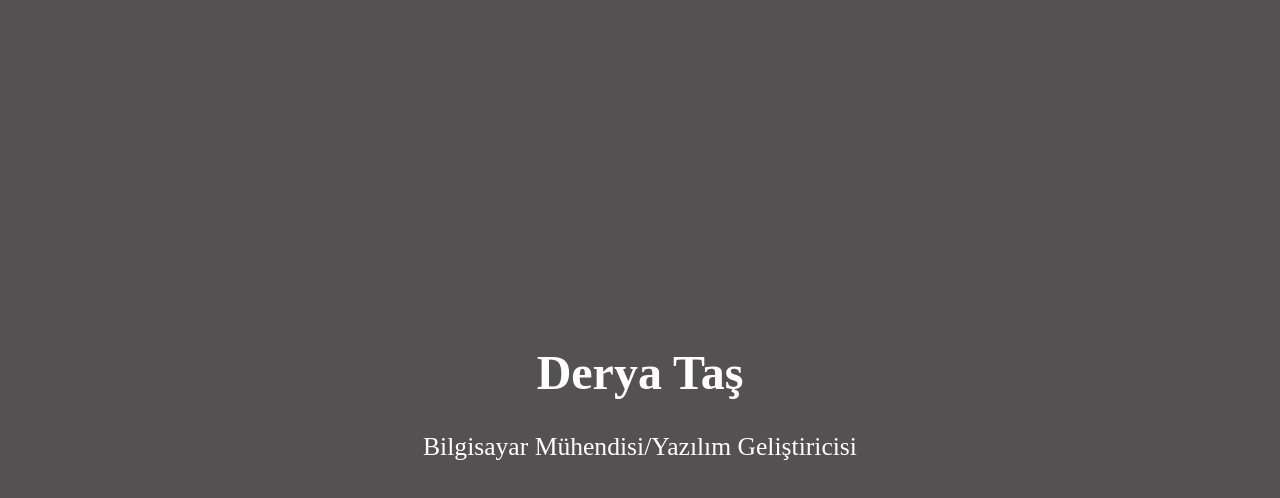
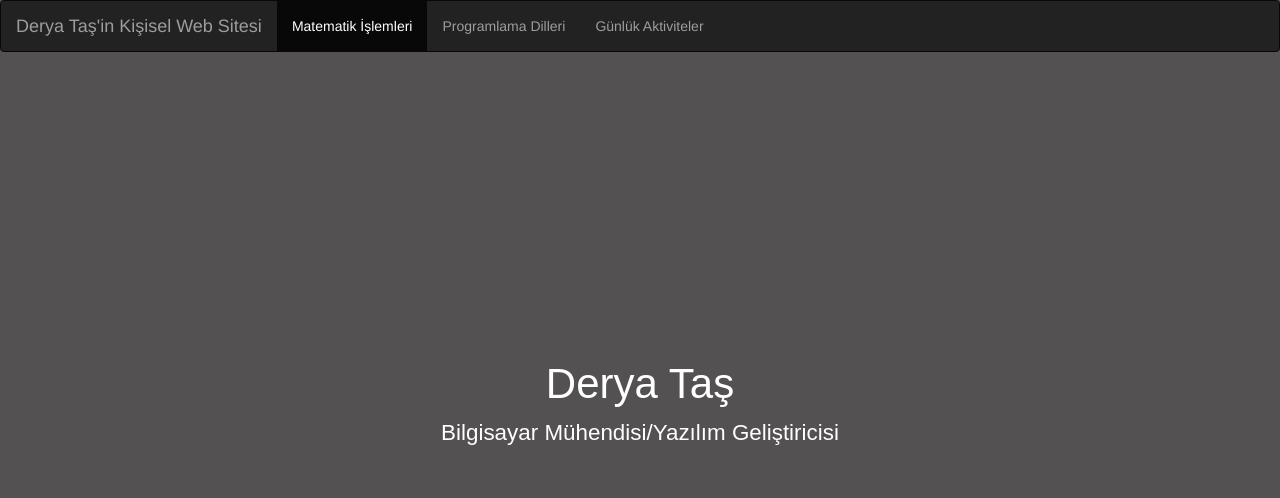
Before and after one commit to deryatas/deryatas.github.io, a plain HTML site: page index.html in a window 1280 px wide. Drawn offline with nearby package versions, Linux system fonts and the light colour scheme.

Commit message:
initial commit

```diff
--- a/index.html
+++ b/index.html
@@ -5,6 +5,11 @@
     <meta charset="utf-8">
     <meta name="viewport" content="width=device-width, initial-scale=1">
     <link rel="stylesheet" href="https://cdnjs.cloudflare.com/ajax/libs/font-awesome/4.7.0/css/font-awesome.min.css">
+    <meta charset="utf-8">
+    <meta name="viewport" content="width=device-width, initial-scale=1">
+    <link rel="stylesheet" href="https://maxcdn.bootstrapcdn.com/bootstrap/3.4.1/css/bootstrap.min.css">
+    <script src="https://ajax.googleapis.com/ajax/libs/jquery/3.5.1/jquery.min.js"></script>
+    <script src="https://maxcdn.bootstrapcdn.com/bootstrap/3.4.1/js/bootstrap.min.js"></script>
     <link href="main.css" rel="stylesheet">
 
     <title>Derya Taş'in kisisel web sitesi</title>
@@ -19,6 +24,19 @@
         </div>
 
     </div>
+    <nav class="navbar navbar-inverse">
+        <div class="container-fluid">
+          <div class="navbar-header">
+            <a class="navbar-brand" href="#">Derya Taş'in Kişisel Web Sitesi</a>
+          </div>
+          <ul class="nav navbar-nav">
+            <li class="active"><a href="#">Matematik İşlemleri</a></li>
+            <li><a href="#">Programlama Dilleri</a></li>
+            <li><a href="#">Günlük Aktiviteler</a></li>
+
+          </ul>
+        </div>
+      </nav>
 </body>
 
 </html>
--- a/main.css
+++ b/main.css
@@ -5,13 +5,13 @@
     left: 50%;
     transform: translate(-50%, -50%);
     color: #ffffff;
+    font-family: Arial, Helvetica, sans-serif;
 }
 
 #backgroundBody {
     background-repeat: no-repeat;
     background-attachment: fixed;
     background-position: center center;
-    background: url(background.png);
     background-size: cover;
     background-color:#535151;
 }
```
